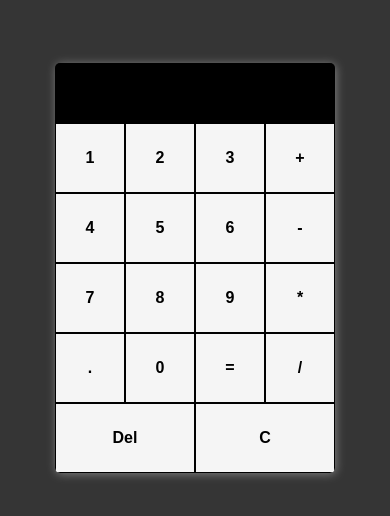
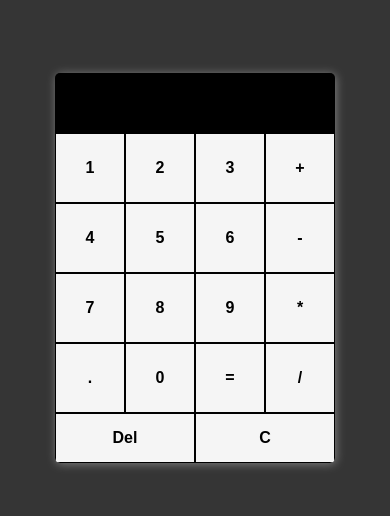
Before and after one commit to LSquaree/Calculator, a plain HTML site: page index.html in a window 390 px wide. Shown: the part 154-670 px from the top of the page. Drawn offline with Linux system fonts and the light colour scheme.

```diff
--- a/index.html
+++ b/index.html
@@ -38,7 +38,7 @@
             background-color:whitesmoke;
             display: grid;
             grid-template-columns: repeat(4,100px);
-            grid-template-rows: repeat(5,100px);
+            grid-template-rows: repeat(4,100px) 80px;
             /* border: 1px solid black; */
 
         }
@@ -81,7 +81,7 @@
                 background-color:whitesmoke;
                 display: grid;
                 grid-template-columns: repeat(4,70px);
-                grid-template-rows: repeat(5,70px);
+                grid-template-rows: repeat(4,70px) 50px;
             }
             .calbutton{
                 font-size: 1rem;
```
